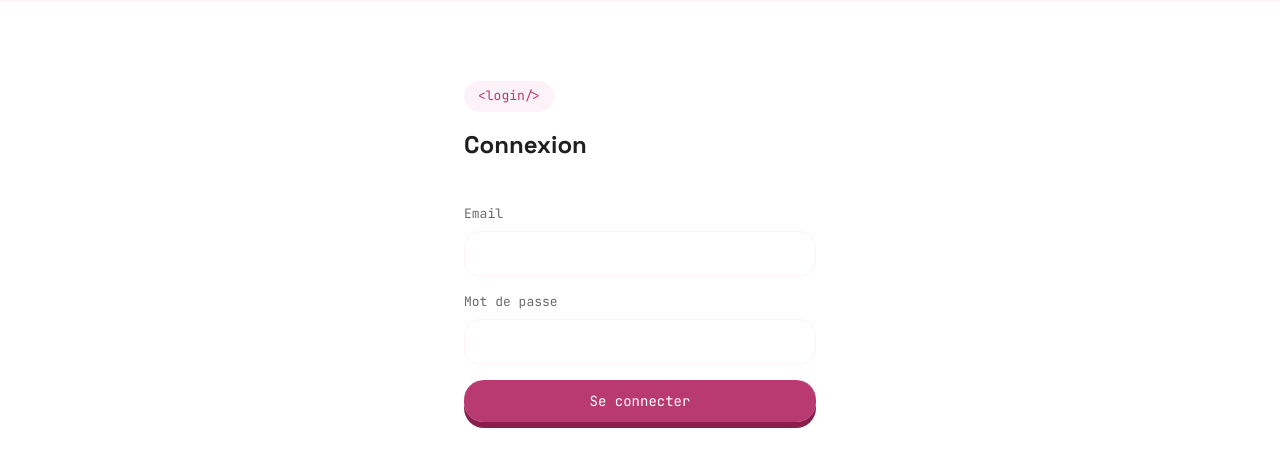
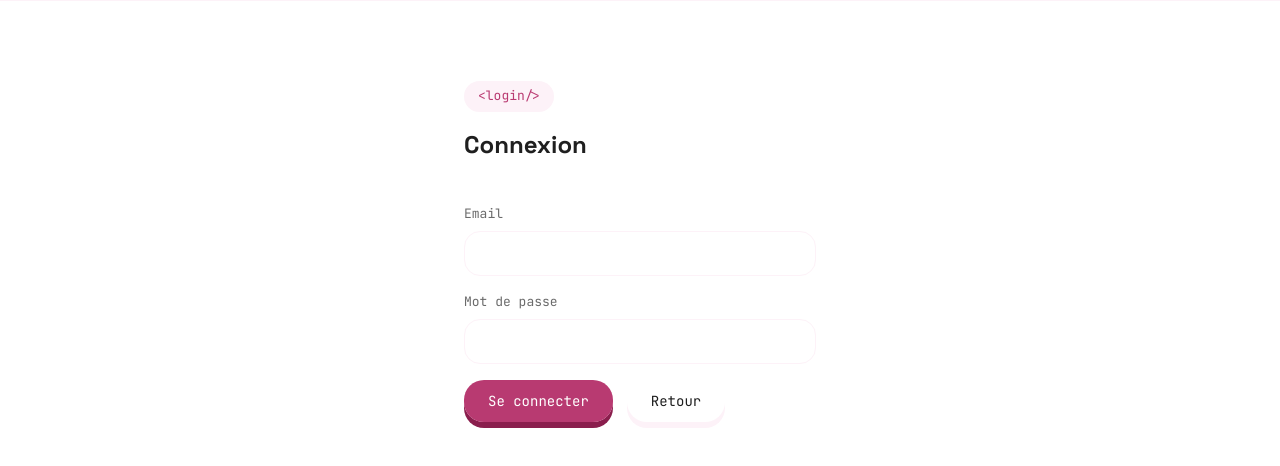
Before and after one commit to LaFamiine/Portoflio, a React (Vite) app: page / in a window 1280 px wide. Both pictures are taken after a click on the link "administration". Shown: the top 466 px of the page. Built offline with nearby package versions, Linux system fonts and the light colour scheme; no server answers.

Commit message:
bouton retour login

```diff
--- a/src/App.jsx
+++ b/src/App.jsx
@@ -52,6 +52,7 @@
         setShowLogin(false)
         setEditMode(true)
       }}
+      onBack={() => setShowLogin(false)}
     />
   )
 }
--- a/src/components/Login.jsx
+++ b/src/components/Login.jsx
@@ -1,6 +1,6 @@
 import { useState } from 'react'
 
-function Login({ onLoginSuccess }) {
+function Login({ onLoginSuccess, onBack }) {
   const [email, setEmail] = useState('')
   const [password, setPassword] = useState('')
   const [error, setError] = useState('')
@@ -53,7 +53,12 @@
               required
             />
           </div>
-          <button type="submit" className="btn btn-primary">Se connecter</button>
+          <div className="btn-row">
+            <button type="submit" className="btn btn-primary">Se connecter</button>
+            <button type="button" className="btn btn-ghost" onClick={onBack}>
+              Retour
+            </button>
+          </div>
           {error && <p className="form-note login-error">{error}</p>}
         </form>
       </div>
```
Lines whose indentation alone changed are shown as unchanged.
